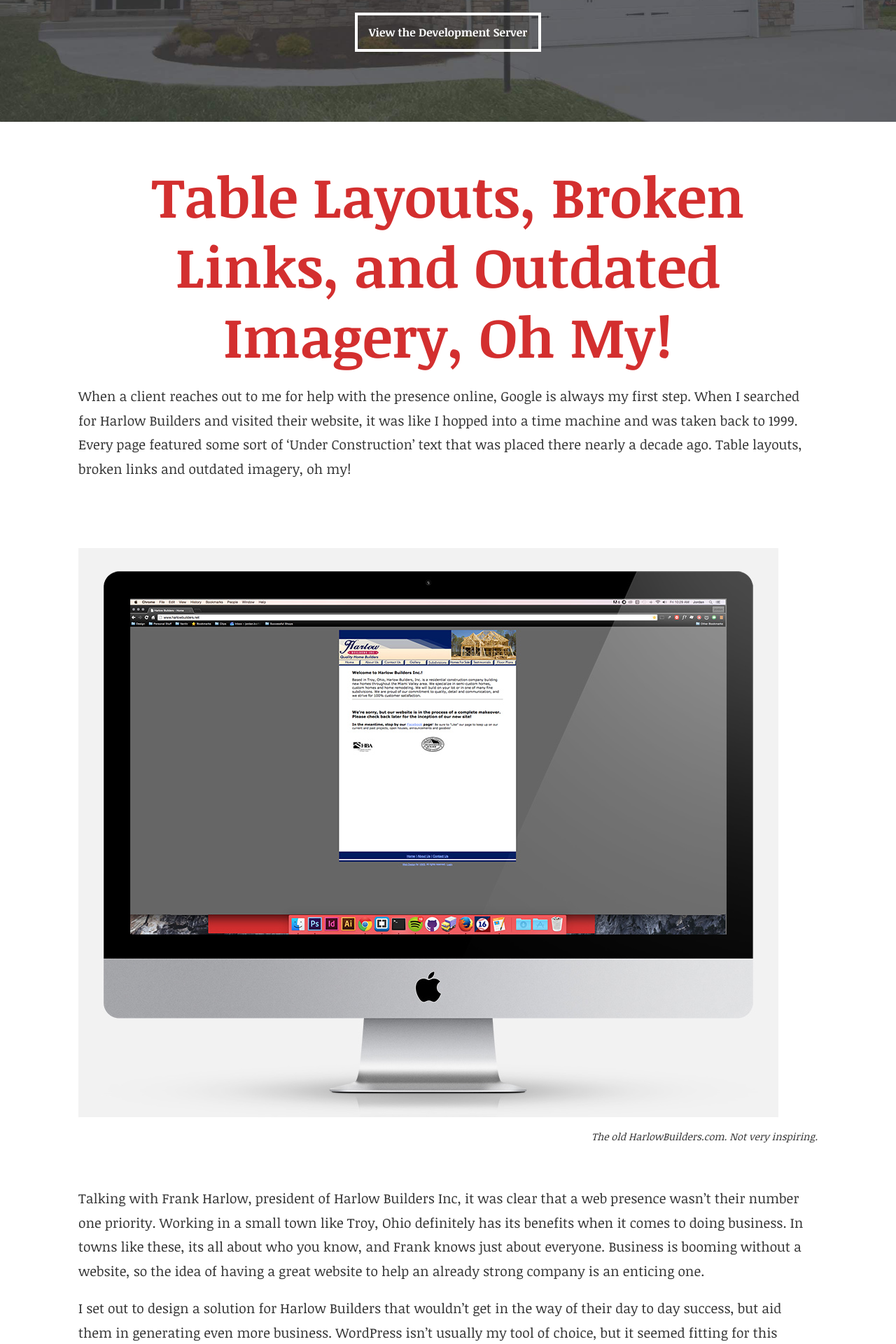
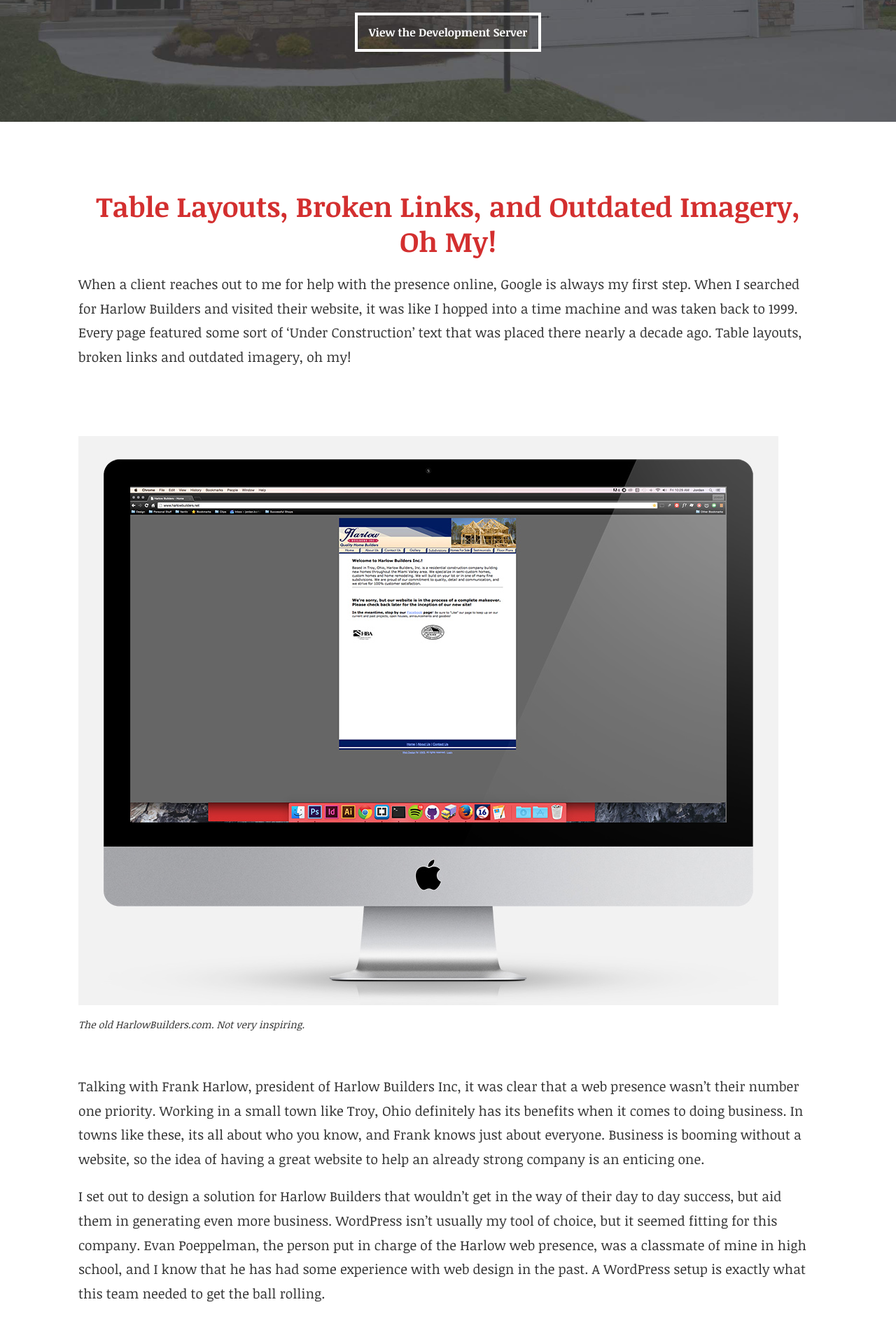
Before and after one commit to jordanbarhorst/jordanbarhorst.github.io, a Jekyll site: the page built from _posts/2016-06-18-harlow-builders.md, in a window 1280 px wide. Shown: the part 481-2401 px from the top of the page at 70% size. Built offline with Jekyll 4.4.1, drawn with Linux system fonts in a browser that asks for light colours; nearby versions of some CDN libraries; Markdown is read by kramdown in place of the engine named in the settings.

Commit message:
Adding Harlow Builders Case Study

```diff
--- a/assets/scss/components/_post.scss
+++ b/assets/scss/components/_post.scss
@@ -1,9 +1,9 @@
 .post-content {
-  margin: 2.5em 0;
+  margin: 5em 0;
 
     h2 {
         color: $primary;
-        font-size: 5em;
+        font-size: 2.5em;
         text-align: center;
         font-weight: 700;
     }
@@ -17,7 +17,6 @@
             font-color: lighten($base-font-color, 40%);
             font-style: italic;
             margin-bottom: 4em;
-            text-align: right;
         }
     }
 
```
Also changed, not shown: assets/css/main.css, 1 other file.
